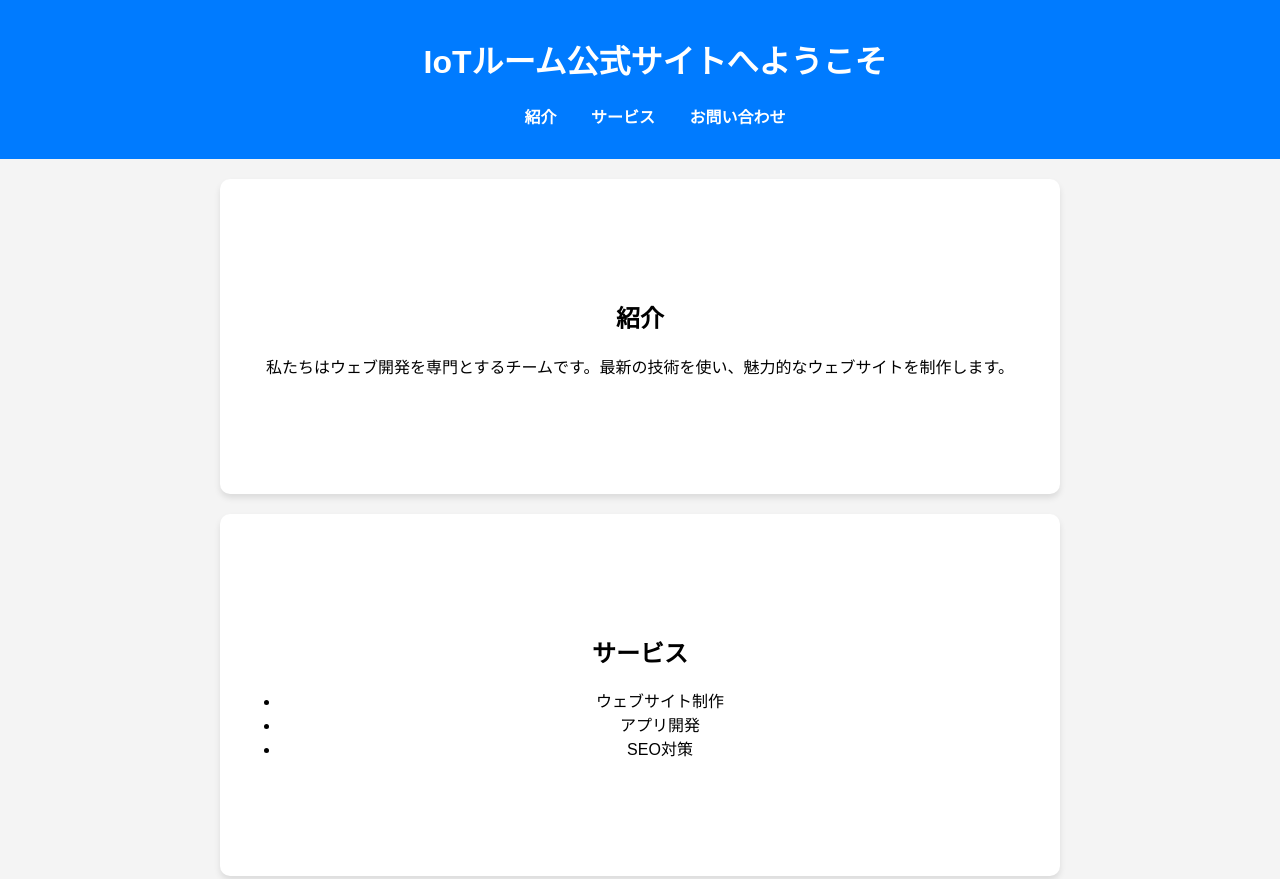
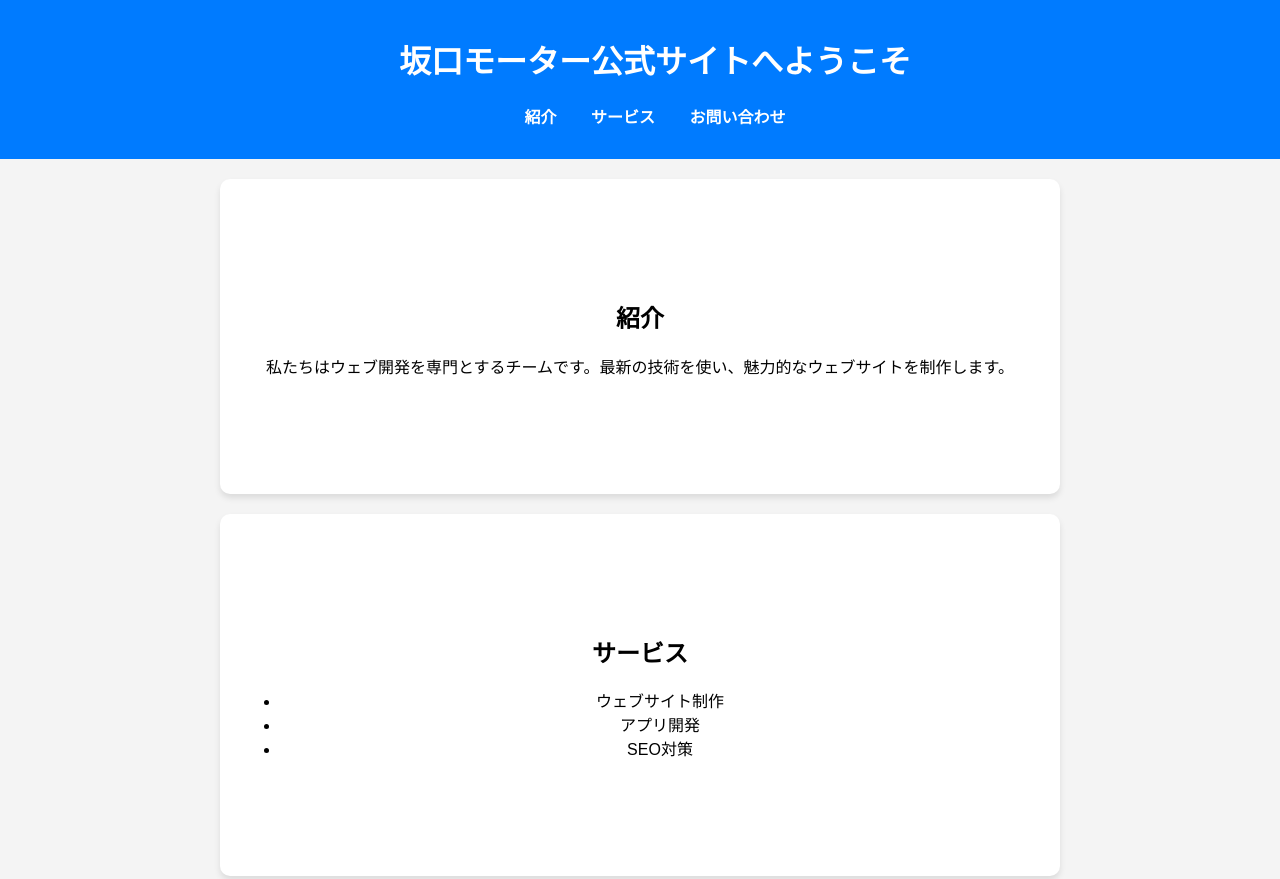
Before and after one commit to sakaguchi-h/No.1, a plain HTML site: page index.html in a window 1280 px wide. Shown: the top 879 px of the page. Drawn offline with Linux system fonts and the light colour scheme.

Commit message:
index.html

```diff
--- a/index.html
+++ b/index.html
@@ -3,14 +3,14 @@
 <head>
     <meta charset="UTF-8">
     <meta name="viewport" content="width=device-width, initial-scale=1.0">
-    <title>IoTルーム公式</title>
+    <title>坂口モーター(株</title>
     <link rel="stylesheet" href="style.css"> <!-- CSSを読み込む -->
 </head>
 <body>
 
     <!-- ヘッダー -->
     <header>
-        <h1>IoTルーム公式サイトへようこそ</h1>
+        <h1>坂口モーター公式サイトへようこそ</h1>
         <nav>
             <ul>
                 <li><a href="#about">紹介</a></li>
```
